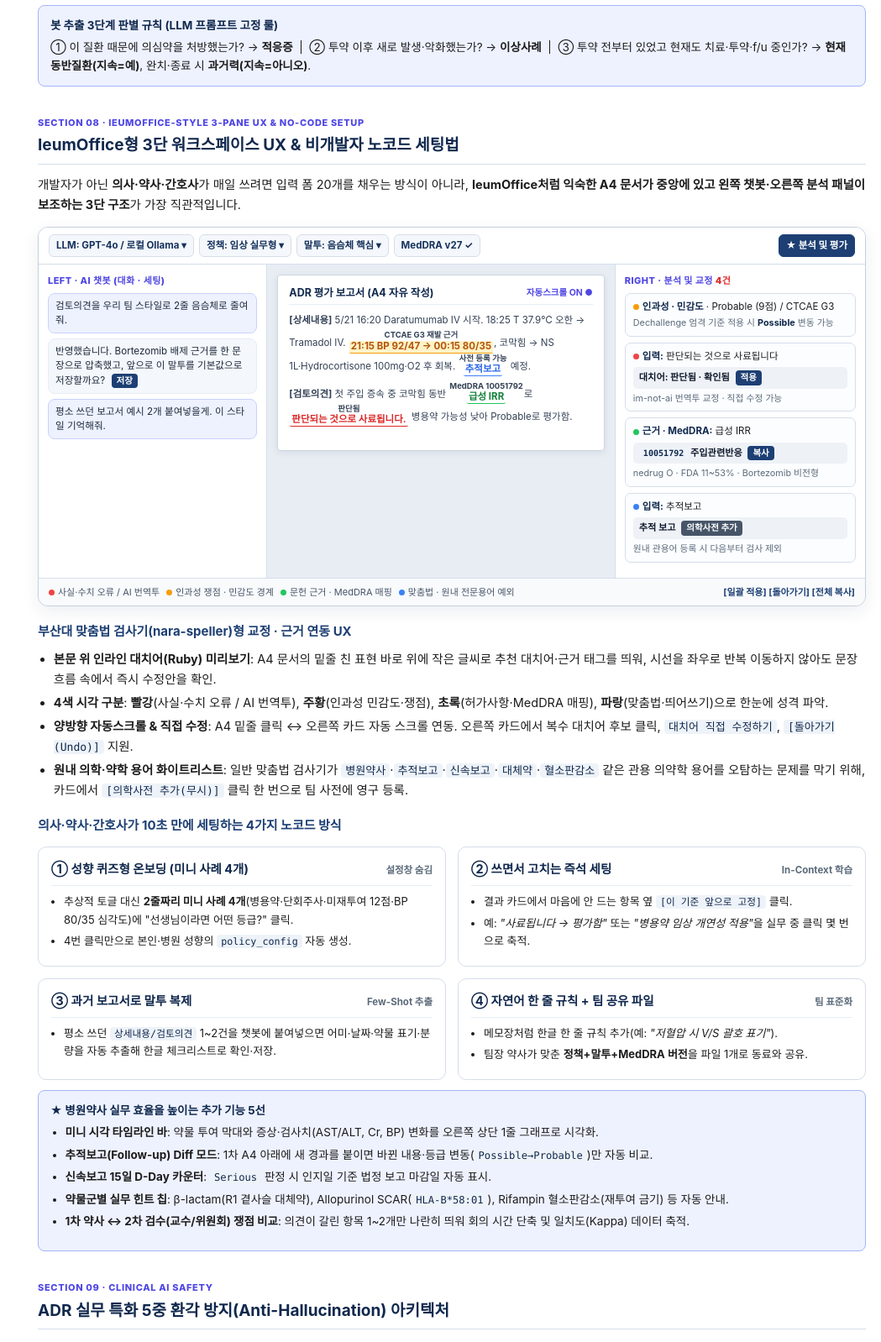
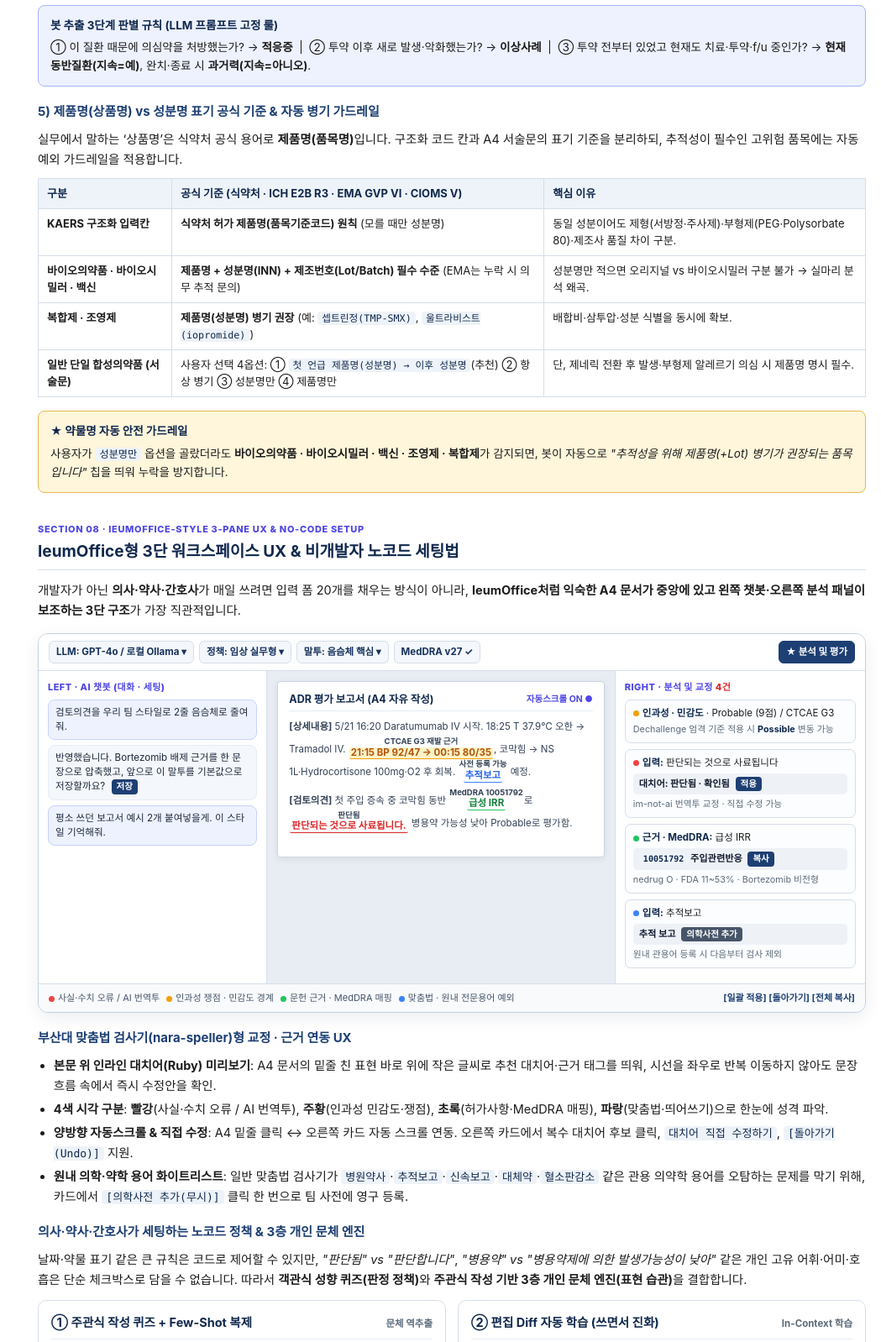
Before and after one commit to Coinyak/adr-study, a plain HTML site: page research.html in a window 1280 px wide. Shown: the part 6700-8298 px from the top of the page at 84% size, without its empty margins (231-1280 px from the left). Drawn offline with Linux system fonts and the light colour scheme.

Commit message:
Add product vs INN naming guardrails and 3-layer personal voice engine to research spec

```diff
--- a/research.html
+++ b/research.html
@@ -1241,6 +1241,40 @@
       <div class="callout">
         <div class="callout-title">봇 추출 3단계 판별 규칙 (LLM 프롬프트 고정 룰)</div>
         <p style="margin:0;">① 이 질환 때문에 의심약을 처방했는가? → <strong>적응증</strong> &nbsp;|&nbsp; ② 투약 이후 새로 발생·악화했는가? → <strong>이상사례</strong> &nbsp;|&nbsp; ③ 투약 전부터 있었고 현재도 치료·투약·f/u 중인가? → <strong>현재 동반질환(지속=예)</strong>, 완치·종료 시 <strong>과거력(지속=아니오)</strong>.</p>
+      </div>
+
+      <h3>5) 제품명(상품명) vs 성분명 표기 공식 기준 &amp; 자동 병기 가드레일</h3>
+      <p>실무에서 말하는 ‘상품명’은 식약처 공식 용어로 <strong>제품명(품목명)</strong>입니다. 구조화 코드 칸과 A4 서술문의 표기 기준을 분리하되, 추적성이 필수인 고위험 품목에는 자동 예외 가드레일을 적용합니다.</p>
+      <div class="tbl-wrap">
+        <table>
+          <thead><tr><th>구분</th><th>공식 기준 (식약처 · ICH E2B R3 · EMA GVP VI · CIOMS V)</th><th>핵심 이유</th></tr></thead>
+          <tbody>
+            <tr>
+              <td><strong>KAERS 구조화 입력칸</strong></td>
+              <td><strong>식약처 허가 제품명(품목기준코드) 원칙</strong> (모를 때만 성분명)</td>
+              <td>동일 성분이어도 제형(서방정·주사제)·부형제(PEG·Polysorbate 80)·제조사 품질 차이 구분.</td>
+            </tr>
+            <tr>
+              <td><strong>바이오의약품 · 바이오시밀러 · 백신</strong></td>
+              <td><strong>제품명 + 성분명(INN) + 제조번호(Lot/Batch) 필수 수준</strong> (EMA는 누락 시 의무 추적 문의)</td>
+              <td>성분명만 적으면 오리지널 vs 바이오시밀러 구분 불가 → 실마리 분석 왜곡.</td>
+            </tr>
+            <tr>
+              <td><strong>복합제 · 조영제</strong></td>
+              <td><strong>제품명(성분명) 병기 권장</strong> (예: <code>셉트린정(TMP-SMX)</code>, <code>울트라비스트(iopromide)</code>)</td>
+              <td>배합비·삼투압·성분 식별을 동시에 확보.</td>
+            </tr>
+            <tr>
+              <td><strong>일반 단일 합성의약품 (서술문)</strong></td>
+              <td>사용자 선택 4옵션: ① <code>첫 언급 제품명(성분명) → 이후 성분명</code>(추천) ② 항상 병기 ③ 성분명만 ④ 제품명만</td>
+              <td>단, 제네릭 전환 후 발생·부형제 알레르기 의심 시 제품명 명시 필수.</td>
+            </tr>
+          </tbody>
+        </table>
+      </div>
+      <div class="callout gold">
+        <div class="callout-title">★ 약물명 자동 안전 가드레일</div>
+        <p style="margin:0;">사용자가 <code>성분명만</code> 옵션을 골랐더라도 <strong>바이오의약품 · 바이오시밀러 · 백신 · 조영제 · 복합제</strong>가 감지되면, 봇이 자동으로 <em>"추적성을 위해 제품명(+Lot) 병기가 권장되는 품목입니다"</em> 칩을 띄워 누락을 방지합니다.</p>
       </div>
     </section>
 
@@ -1315,33 +1349,35 @@
         <li><strong>원내 의학·약학 용어 화이트리스트</strong>: 일반 맞춤법 검사기가 <code>병원약사</code>·<code>추적보고</code>·<code>신속보고</code>·<code>대체약</code>·<code>혈소판감소</code> 같은 관용 의약학 용어를 오탐하는 문제를 막기 위해, 카드에서 <code>[의학사전 추가(무시)]</code> 클릭 한 번으로 팀 사전에 영구 등록.</li>
       </ul>
 
-      <h3>의사·약사·간호사가 10초 만에 세팅하는 4가지 노코드 방식</h3>
+      <h3>의사·약사·간호사가 세팅하는 노코드 정책 &amp; 3층 개인 문체 엔진</h3>
+      <p>날짜·약물 표기 같은 큰 규칙은 코드로 제어할 수 있지만, <em>"판단됨" vs "판단합니다"</em>, <em>"병용약" vs "병용약제에 의한 발생가능성이 낮아"</em> 같은 개인 고유 어휘·어미·호흡은 단순 체크박스로 담을 수 없습니다. 따라서 <strong>객관식 성향 퀴즈(판정 정책)</strong>와 <strong>주관식 작성 기반 3층 개인 문체 엔진(표현 습관)</strong>을 결합합니다.</p>
       <div class="case-grid">
         <div class="case-box">
-          <div class="case-box-head"><h4>① 성향 퀴즈형 온보딩 (미니 사례 4개)</h4><span class="verdict">설정창 숨김</span></div>
+          <div class="case-box-head"><h4>① 주관식 작성 퀴즈 + Few-Shot 복제</h4><span class="verdict">문체 역추출</span></div>
+          <ul>
+            <li>복잡한 가상 사례 1건의 원시 팩트를 주고 <strong>평소 방식대로 <code>상세내용/검토의견</code>을 직접 주관식 작성</strong>(또는 기존 보고서 1~2건 붙여넣기).</li>
+            <li>LLM이 선호 어미(<code>~판단합니다</code>)·어휘 치환표(<code>병용약→병용약제</code>)·문장 호흡을 <strong>한글 스타일 카드</strong>로 추출하고, <strong>작성 원문 자체를 Few-Shot 예시로 함께 주입</strong>해 말투 재현도를 극대화.</li>
+          </ul>
+        </div>
+        <div class="case-box">
+          <div class="case-box-head"><h4>② 편집 Diff 자동 학습 (쓰면서 진화)</h4><span class="verdict">In-Context 학습</span></div>
+          <ul>
+            <li>AI 초안(<em>"병용약 가능성 낮아 판단됨"</em>)을 약사가 A4에서 <em>"병용약제에 의한 발생가능성이 낮아 판단합니다"</em>로 고치면, 봇이 <strong>AI 초안 vs 최종본 Diff</strong>를 분석.</li>
+            <li>반복 수정 패턴을 감지해 <em>"내 문체 사전에 추가할까요? <code>[등록]</code>"</em> 제안 → 일주일만 써도 본인 분신 같은 문체 완성.</li>
+          </ul>
+        </div>
+        <div class="case-box">
+          <div class="case-box-head"><h4>③ 판정 성향 퀴즈 온보딩 (미니 사례 4개)</h4><span class="verdict">정책 자동 세팅</span></div>
           <ul>
             <li>추상적 토글 대신 <strong>2줄짜리 미니 사례 4개</strong>(병용약·단회주사·미재투여 12점·BP 80/35 심각도)에 "선생님이라면 어떤 등급?" 클릭.</li>
             <li>4번 클릭만으로 본인·병원 성향의 <code>policy_config</code> 자동 생성.</li>
           </ul>
         </div>
         <div class="case-box">
-          <div class="case-box-head"><h4>② 쓰면서 고치는 즉석 세팅</h4><span class="verdict">In-Context 학습</span></div>
-          <ul>
-            <li>결과 카드에서 마음에 안 드는 항목 옆 <code>[이 기준 앞으로 고정]</code> 클릭.</li>
-            <li>예: <em>"사료됩니다 → 평가함"</em> 또는 <em>"병용약 임상 개연성 적용"</em>을 실무 중 클릭 몇 번으로 축적.</li>
-          </ul>
-        </div>
-        <div class="case-box">
-          <div class="case-box-head"><h4>③ 과거 보고서로 말투 복제</h4><span class="verdict">Few-Shot 추출</span></div>
-          <ul>
-            <li>평소 쓰던 <code>상세내용/검토의견</code> 1~2건을 챗봇에 붙여넣으면 어미·날짜·약물 표기·분량을 자동 추출해 한글 체크리스트로 확인·저장.</li>
-          </ul>
-        </div>
-        <div class="case-box">
           <div class="case-box-head"><h4>④ 자연어 한 줄 규칙 + 팀 공유 파일</h4><span class="verdict">팀 표준화</span></div>
           <ul>
             <li>메모장처럼 한글 한 줄 규칙 추가(예: <em>"저혈압 시 V/S 괄호 표기"</em>).</li>
-            <li>팀장 약사가 맞춘 <strong>정책+말투+MedDRA 버전</strong>을 파일 1개로 동료와 공유.</li>
+            <li>팀장 약사가 맞춘 <strong>정책 + 스타일 카드 + Few-Shot + MedDRA 버전</strong>을 파일 1개로 동료와 공유.</li>
           </ul>
         </div>
       </div>
```
